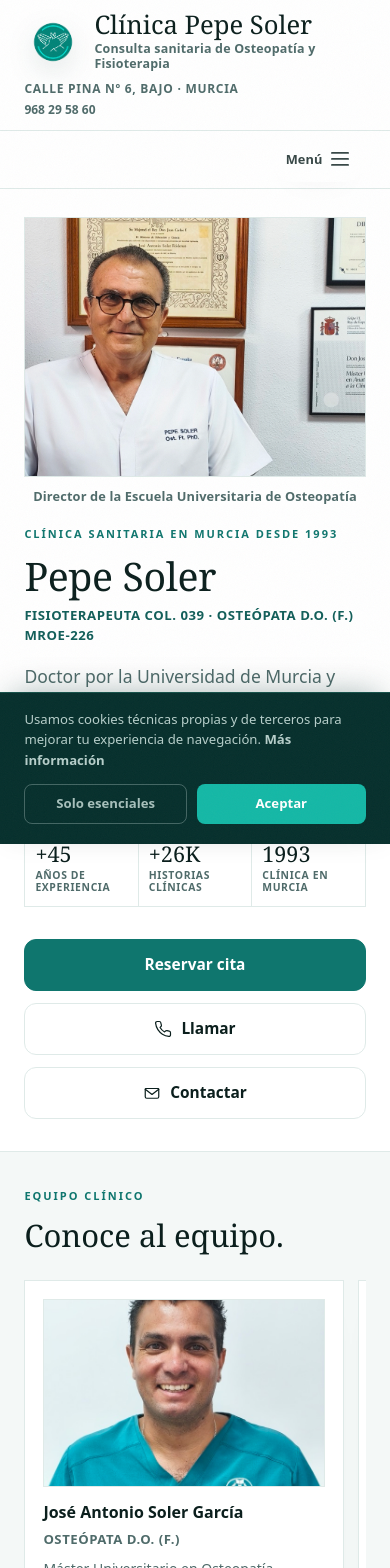
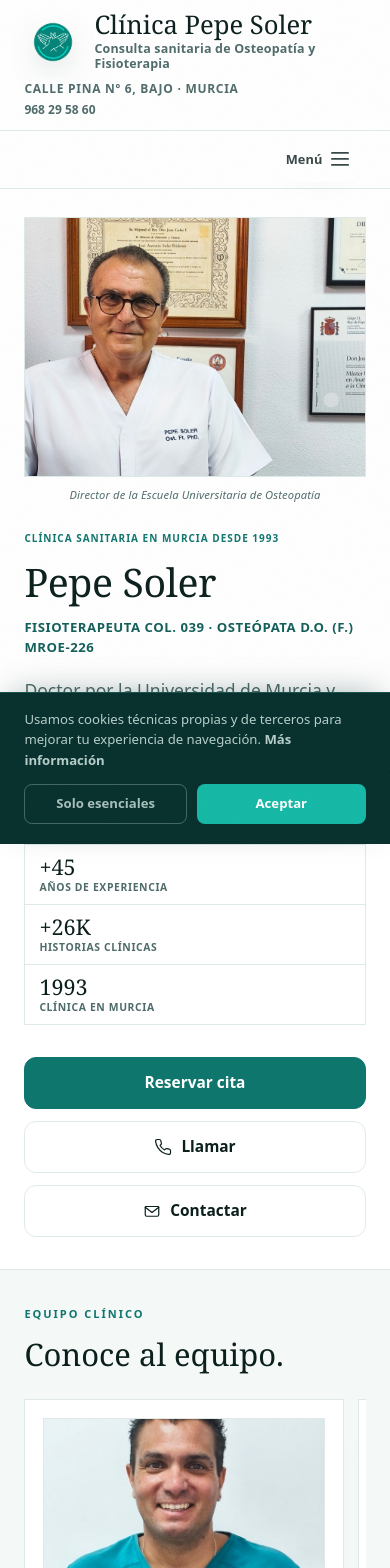
Before and after one commit to LoudAmps-Dev/clinica-pepe-soler, a React (Vite) app: page / in a window 390 px wide. Shown: the top 1568 px of the page. Built offline with nearby package versions, Linux system fonts and the light colour scheme.

Commit message:
Polish responsive typography spacing

```diff
--- a/public/styles/clinic.css
+++ b/public/styles/clinic.css
@@ -68,6 +68,12 @@
 .cps-root *, .cps-root *::before, .cps-root *::after { box-sizing: border-box; }
 .cps-root a  { color: inherit; text-decoration: none; }
 .cps-root img { display: block; max-width: 100%; }
+.cps-root :where(h1, h2, h3, p, li, a, button, span) {
+  overflow-wrap: break-word;
+}
+.cps-root :where(a[href^="mailto:"], .cps-clinic-header__email) {
+  overflow-wrap: anywhere;
+}
 .cps-root :where(button) { font: inherit; cursor: pointer; border: 0; background: none; padding: 0; color: inherit; }
 .cps-root *:focus-visible {
   outline: 2px solid var(--c-teal-500);
@@ -144,6 +150,7 @@
   align-items: center;
   gap: 18px;
   min-width: 0;
+  max-width: 100%;
 }
 .cps-clinic-header__logo {
   width: 58px;
@@ -163,12 +170,14 @@
   font-size: clamp(1.9rem, 1.5rem + 1.6vw, 2.7rem);
   line-height: 1;
   color: var(--c-ink);
+  overflow-wrap: normal;
 }
 .cps-clinic-header__sub {
   font-size: .875rem;
   font-weight: 600;
   color: var(--c-muted);
   letter-spacing: .015em;
+  overflow-wrap: break-word;
 }
 .cps-clinic-header__meta {
   display: flex;
@@ -346,11 +355,12 @@
 .cps-root .cps-btn {
   display: inline-flex; align-items: center; justify-content: center; gap: 9px;
   min-height: 52px; padding: 14px 24px;
-  font-size: var(--text-base); font-weight: 600; line-height: 1;
-  border-radius: 12px; white-space: nowrap; cursor: pointer;
+  font-size: var(--text-base); font-weight: 600; line-height: 1.15;
+  border-radius: 12px; white-space: normal; text-align: center; cursor: pointer;
   transition: transform var(--t-fast), box-shadow var(--t-fast), background var(--t-fast), border-color var(--t-fast);
   user-select: none; -webkit-tap-highlight-color: transparent;
 }
+.cps-root .cps-btn svg { flex: 0 0 auto; }
 .cps-root .cps-btn:active { transform: scale(.98) !important; }
 
 .cps-root .cps-btn-primary {
@@ -578,6 +588,7 @@
 .cps-overline {
   font-size: 11px; letter-spacing: .18em; text-transform: uppercase;
   color: var(--c-teal-600); font-weight: 700; margin-bottom: 14px;
+  overflow-wrap: break-word;
 }
 .cps-h2 {
   font-family: var(--font-serif);
@@ -607,22 +618,35 @@
   border: 1px solid var(--c-rule);
 }
 .cps-landing-hero__caption {
-  font-size: .8rem;
-  font-weight: 600;
+  font-size: .7rem;
+  font-style: italic;
+  font-weight: 500;
   color: var(--c-muted);
   text-align: center;
   letter-spacing: .01em;
+  overflow-wrap: break-word;
+  padding: 0 8px;
+}
+.cps-landing-hero__copy {
+  min-width: 0;
+  overflow-wrap: break-word;
+}
+.cps-landing-hero__copy .cps-overline {
+  margin-bottom: 16px;
 }
 .cps-landing-hero__copy .cps-hero__h1 {
-  margin: 10px 0 8px;
+  margin: 0 0 14px;
 }
 .cps-landing-hero__role {
-  margin: 0 0 18px;
+  margin: 0 0 20px;
   color: var(--c-teal-700);
   font-size: var(--text-sm);
   font-weight: 800;
   letter-spacing: .04em;
   text-transform: uppercase;
+}
+.cps-landing-hero__copy .cps-hero__lead {
+  margin: 0 0 8px;
 }
 .cps-pepe-credentials {
   list-style: none;
@@ -795,7 +819,7 @@
   color: var(--c-teal-700);
   font-size: var(--text-sm);
   font-weight: 800;
-  white-space: nowrap;
+  white-space: normal;
 }
 .cps-inline-link:hover {
   color: var(--c-teal-600);
@@ -883,6 +907,7 @@
   align-items: center;
   gap: 8px;
   width: fit-content;
+  max-width: 100%;
   margin-top: 10px;
   color: var(--c-teal-700);
   font-size: var(--text-sm);
@@ -1354,6 +1379,11 @@
     width: 100%;
     max-width: none;
   }
+  .cps-tx-panels {
+    padding-left: var(--px);
+    padding-right: var(--px);
+    scroll-padding-inline: var(--px);
+  }
   .cps-team-grid::-webkit-scrollbar,
   .cps-tx-panels::-webkit-scrollbar,
   .cps-clinic-gallery__grid::-webkit-scrollbar { display: none; }
@@ -1392,6 +1422,7 @@
     min-height: 30px;
     padding: 7px 9px;
     font-size: .78rem;
+    align-items: flex-start;
   }
   .cps-tx-cta {
     margin-top: 16px;
@@ -1432,6 +1463,9 @@
     flex-direction: column;
     gap: 10px;
   }
+  .cps-clinic-header__brand {
+    width: 100%;
+  }
   .cps-clinic-header__meta {
     display: flex;
     justify-content: flex-start;
@@ -1446,6 +1480,9 @@
     justify-content: flex-start;
     white-space: normal;
   }
+  .cps-clinic-header__meta a {
+    white-space: normal;
+  }
   .cps-clinic-header__email { display: none !important; }
   .cps-nav { height: 58px; }
   .cps-landing-stats { grid-template-columns: repeat(3, minmax(0, 1fr)); }
@@ -1489,13 +1526,14 @@
   .cps-clinic-header { padding-top: 12px; padding-bottom: 12px; }
   .cps-clinic-header__brand { gap: 12px; }
   .cps-clinic-header__logo { width: 46px; height: 46px; }
-  .cps-clinic-header__name { font-size: 1.6rem; }
+  .cps-clinic-header__name { font-size: clamp(1.45rem, 7vw, 1.6rem); }
   .cps-clinic-header__sub { font-size: .78rem; line-height: 1.25; }
   .cps-clinic-header__meta { gap: 7px 10px; }
   .cps-clinic-header__meta span,
   .cps-clinic-header__meta a { font-size: .75rem; }
-  .cps-landing-hero { padding-top: 28px; padding-bottom: 32px; gap: 20px; }
+  .cps-landing-hero { padding-top: 28px; padding-bottom: 32px; gap: 28px; }
   .cps-landing-section { padding-top: 36px; padding-bottom: 40px; }
+  .cps-landing-hero__copy .cps-overline { font-size: 10px; letter-spacing: .1em; }
   .cps-landing-hero__photo {
     height: 260px;
   }
@@ -1508,6 +1546,9 @@
 
   .cps-hero__ctas { flex-direction: column; }
   .cps-hero__ctas .cps-btn { width: 100%; justify-content: center; }
+  .cps-landing-stats { grid-template-columns: 1fr; }
+  .cps-landing-stat { min-height: 0; padding: 11px 14px; }
+  .cps-landing-stat span { margin-top: 3px; }
   .cps-hero-img-wrap  { height: 300px; }
   .cps-about-img-wrap { height: 280px; }
   .cps-trust__item { padding: 12px 16px; }
```
